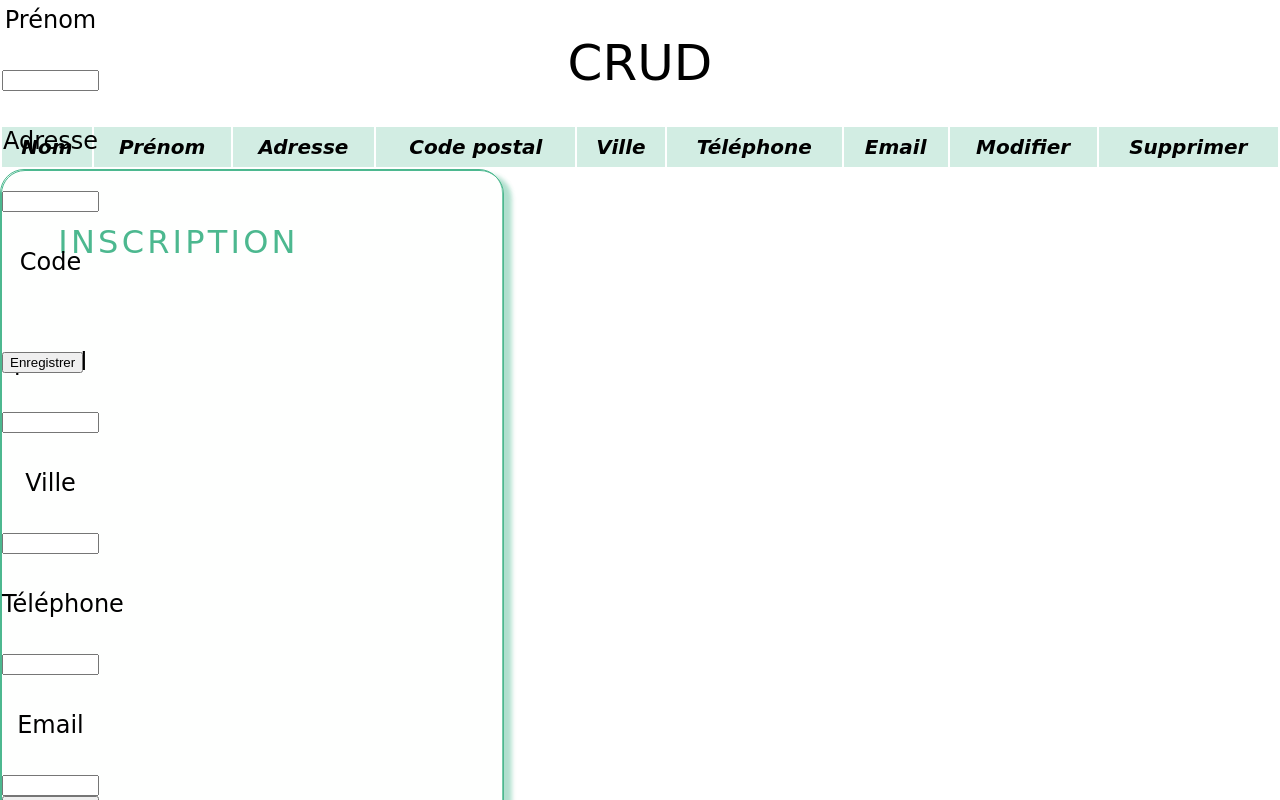
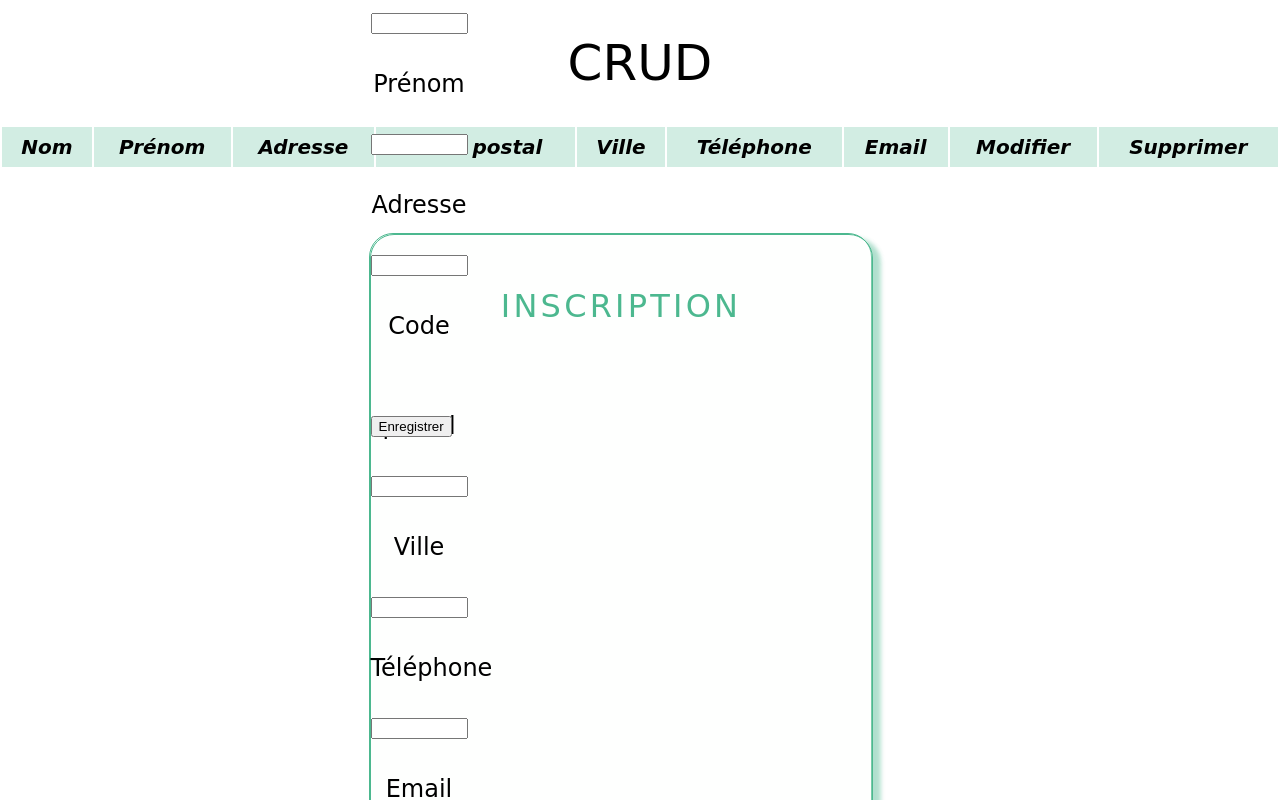
Before and after one commit to FouziaAsloum/crud, a plain HTML site: page client/index.html in a window 1280 px wide. Both pictures are taken after a click on the button "Ajouter un utilisateur". Shown: the top 800 px of the page. Drawn offline with Linux system fonts and the light colour scheme; no server answers; a web font is replaced by a local one.

Commit message:
css-modale

```diff
--- a/client/index.html
+++ b/client/index.html
@@ -38,6 +38,8 @@
 
   <!--DIV XIAO AVEC MON FORM-->
 
+  <div id="modalContainer">
+
     <div id="xiao" class="xiao">
 
       <div class="modal">
@@ -73,6 +75,8 @@
           <button id="close" type="submit">Enregistrer</button>
         </div>
       </div>
+    </div>
+
 
 
 
--- a/client/style.css
+++ b/client/style.css
@@ -135,6 +135,15 @@ td{
   letter-spacing: 3.2px;
 }
 
+
+#modalContainer{
+  padding: auto;
+  margin: auto;
+  display: flex;
+  justify-content: center;
+  margin-top: 5%;
+}
+
 .modal{
   width: 501px;
   height: 715px;
@@ -143,6 +152,12 @@ td{
   border: 1px solid #4CB88F;
   background: rgba(249, 255, 252, 0.25);
   box-shadow: 8px 5px 4px 0px rgba(76, 184, 143, 0.25);
+}
+
+
+.modal_header{
+  display: flex;
+  justify-content: center;
 }
 
 
```
Lines whose indentation alone changed are shown as unchanged.
